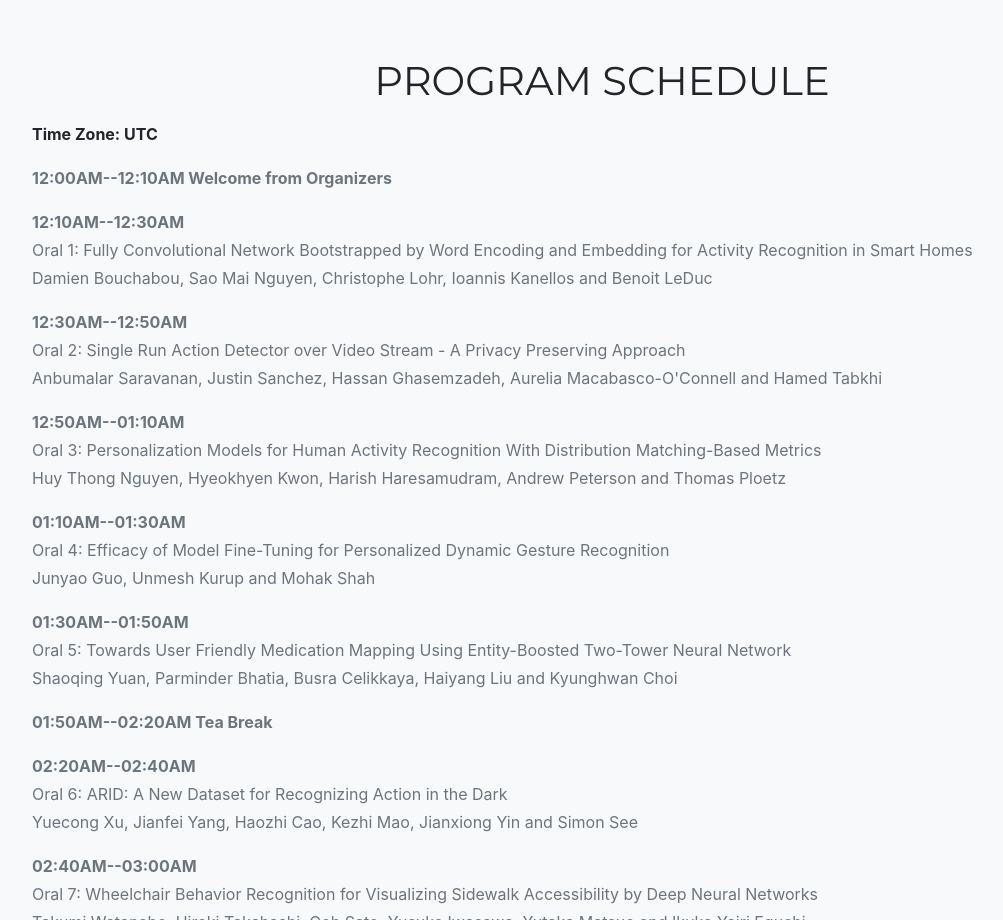
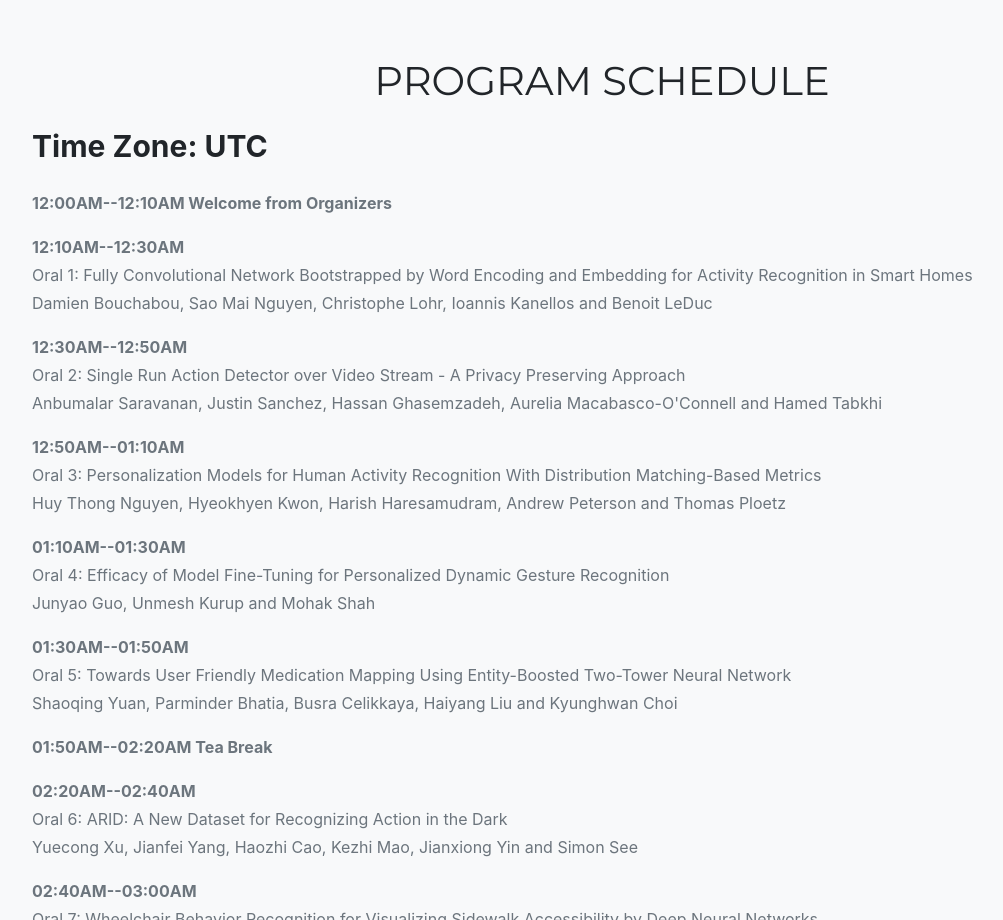
Before and after one commit to keyplay/ijcai2020workshop, a website with bundled scripts: page index.html in a window 1280 px wide. Shown: the part 3260-4180 px from the top of the page, without its empty margins (38-1041 px from the left). Built offline with nearby package versions, Linux system fonts and the light colour scheme; files whose address does not match are found by name; a web font is replaced by a local one.

Commit message:
Update index.html

```diff
--- a/index.html
+++ b/index.html
@@ -291,7 +291,7 @@ This technology can be a good candidate for human activity recognition. Some ini
       </div>
       <div class="row">
 
-    <p class="section-subheading"> <b>Time Zone: UTC </b> </p>
+    <p class="section-subheading" style="font-size:30px"> <b>Time Zone: UTC </b> </p>
     </div>
 
   <div class="row">
```
